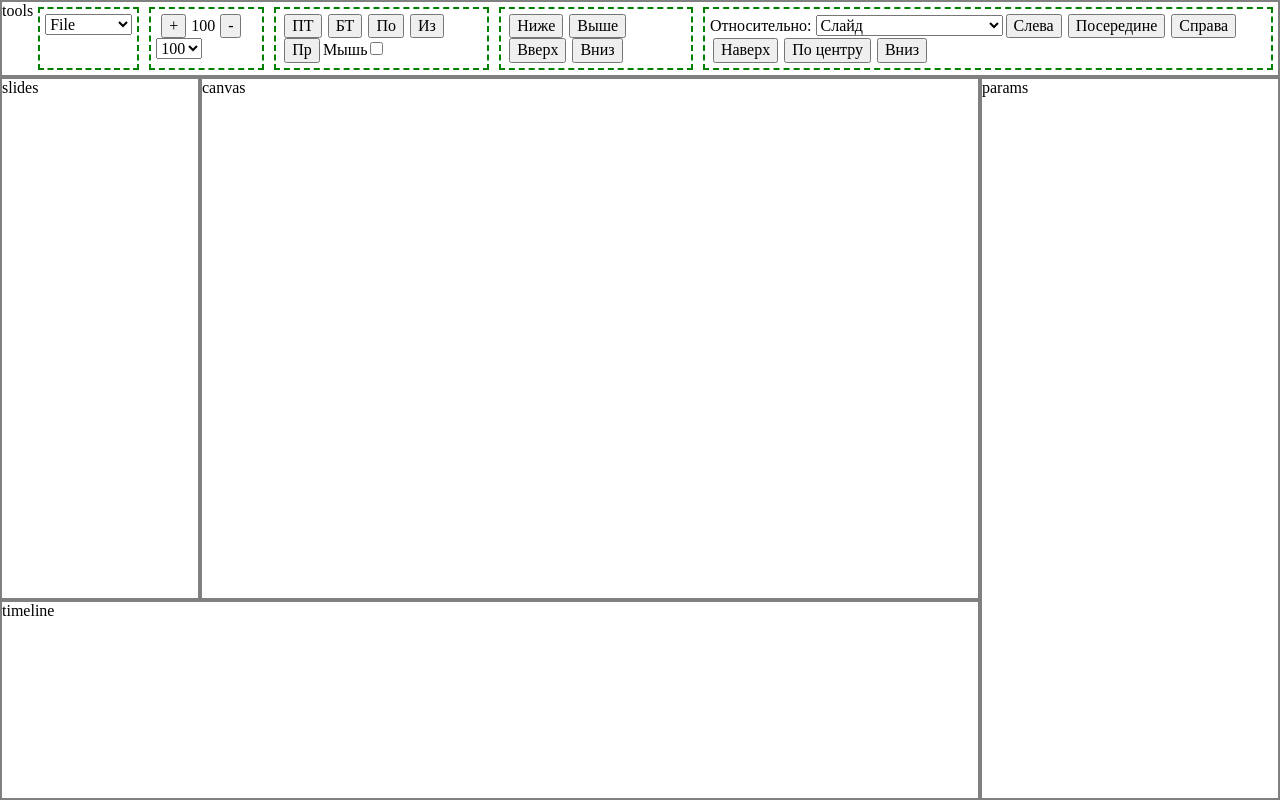
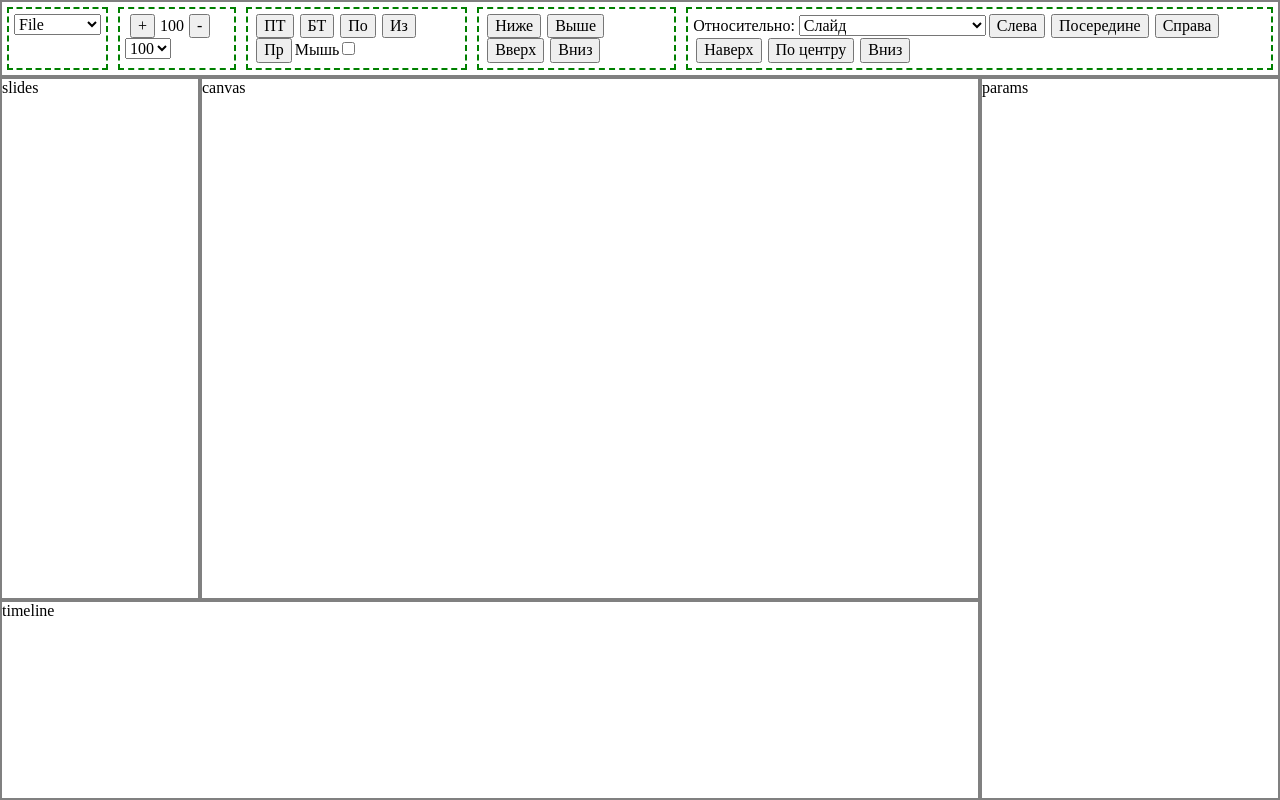
Before and after one commit to kvazimode/capticlone-desktop, a React app: page / in a window 1280 px wide. Built offline with nearby package versions, Linux system fonts and the light colour scheme.

Commit message:
name of panel removed

```diff
--- a/src/app/panels/tools/tools.jsx
+++ b/src/app/panels/tools/tools.jsx
@@ -8,7 +8,6 @@ import Align from './align.jsx'
 export default () => {
   return <React.Fragment>
     <div className="panel panel-tools">
-      tools
       <Project />
       <Zoom />
       <Element />
```
